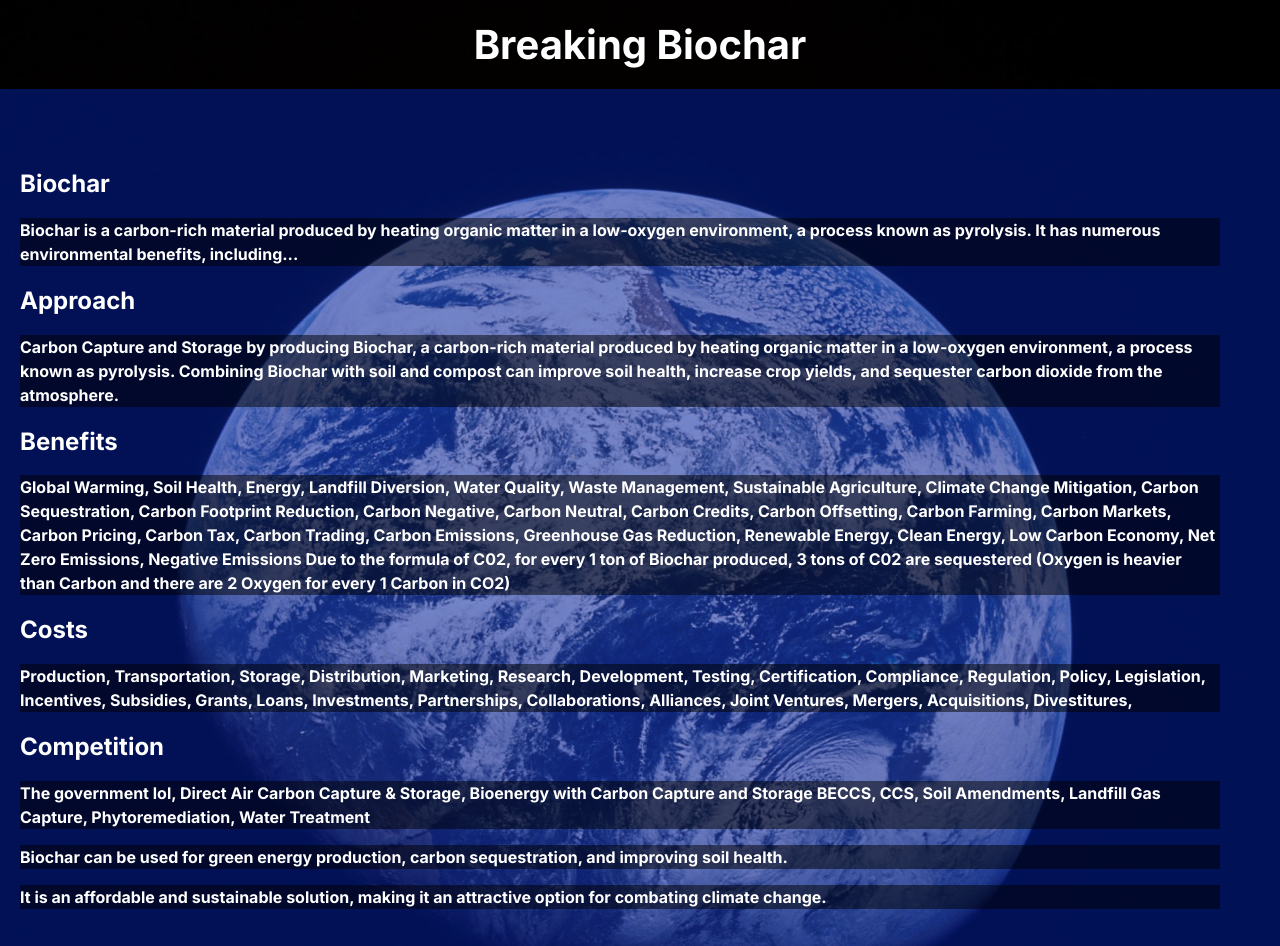
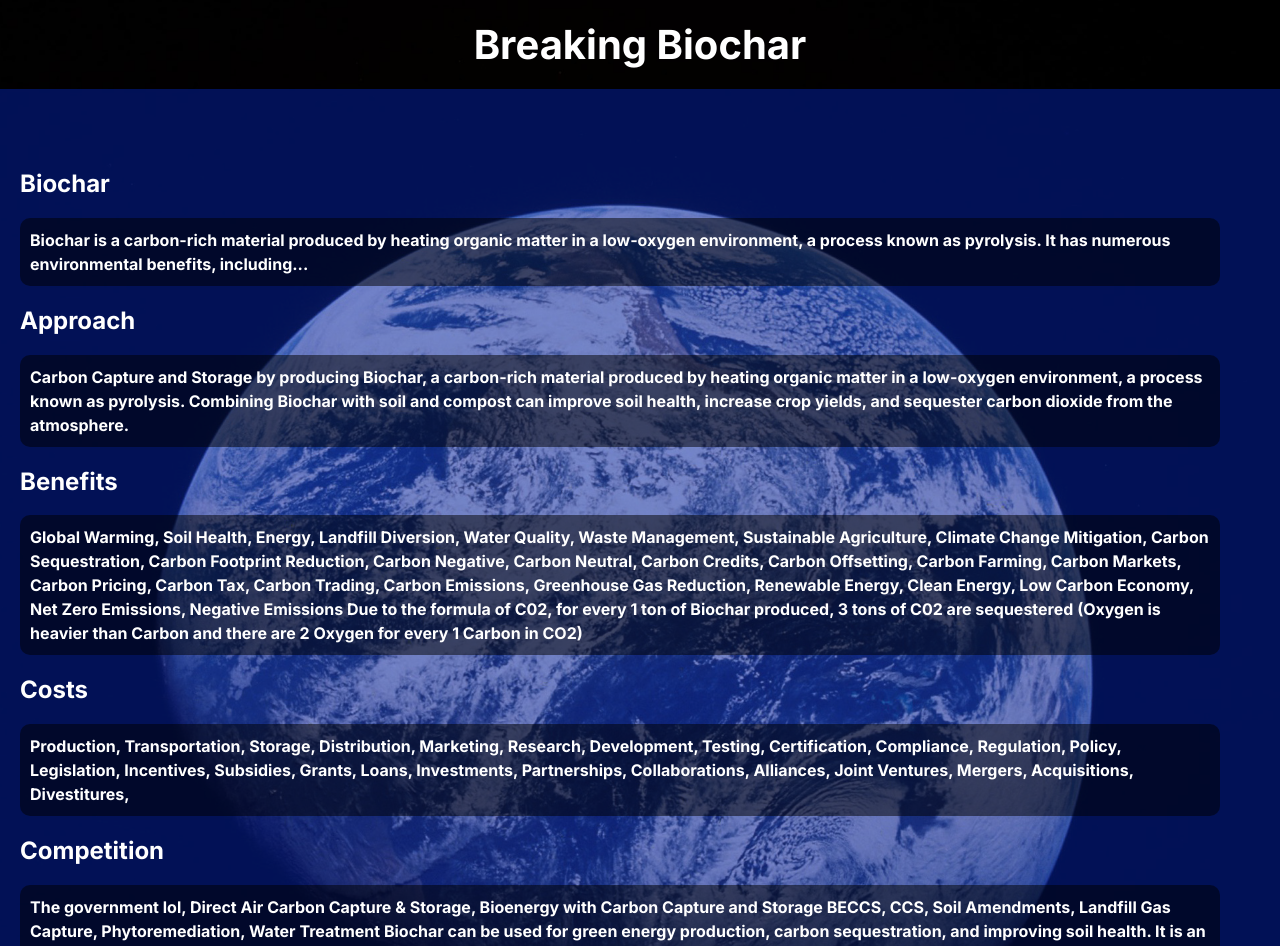
Before and after one commit to bcebel/BreakingBiochar, a React (Create React App) app: page / in a window 1280 px wide. Shown: the top 946 px of the page. Built offline with nearby package versions, Linux system fonts and the light colour scheme.

Commit message:
rounded corners

```diff
--- a/src/App.js
+++ b/src/App.js
@@ -52,13 +52,10 @@ function App() {
             The government lol, Direct Air Carbon Capture & Storage, Bioenergy
             with Carbon Capture and Storage BECCS, CCS, Soil Amendments,
             Landfill Gas Capture, Phytoremediation, Water Treatment
-          </p>
 
-          <p>
             Biochar can be used for green energy production, carbon
             sequestration, and improving soil health.
-          </p>
-          <p>
+
             It is an affordable and sustainable solution, making it an
             attractive option for combating climate change.
           </p>
--- a/src/index.css
+++ b/src/index.css
@@ -65,6 +65,10 @@ background: linear-gradient(90deg, rgba(174,200,238,1) 0%, rgba(25,113,216,1) 10
     line-height: 1.5;
   background-color:black;
   background: rgba(0, 0, 0, 0.5);
+border-radius: 10px;
+padding: 10px;
+
+
 }
 
 .footer {
```
